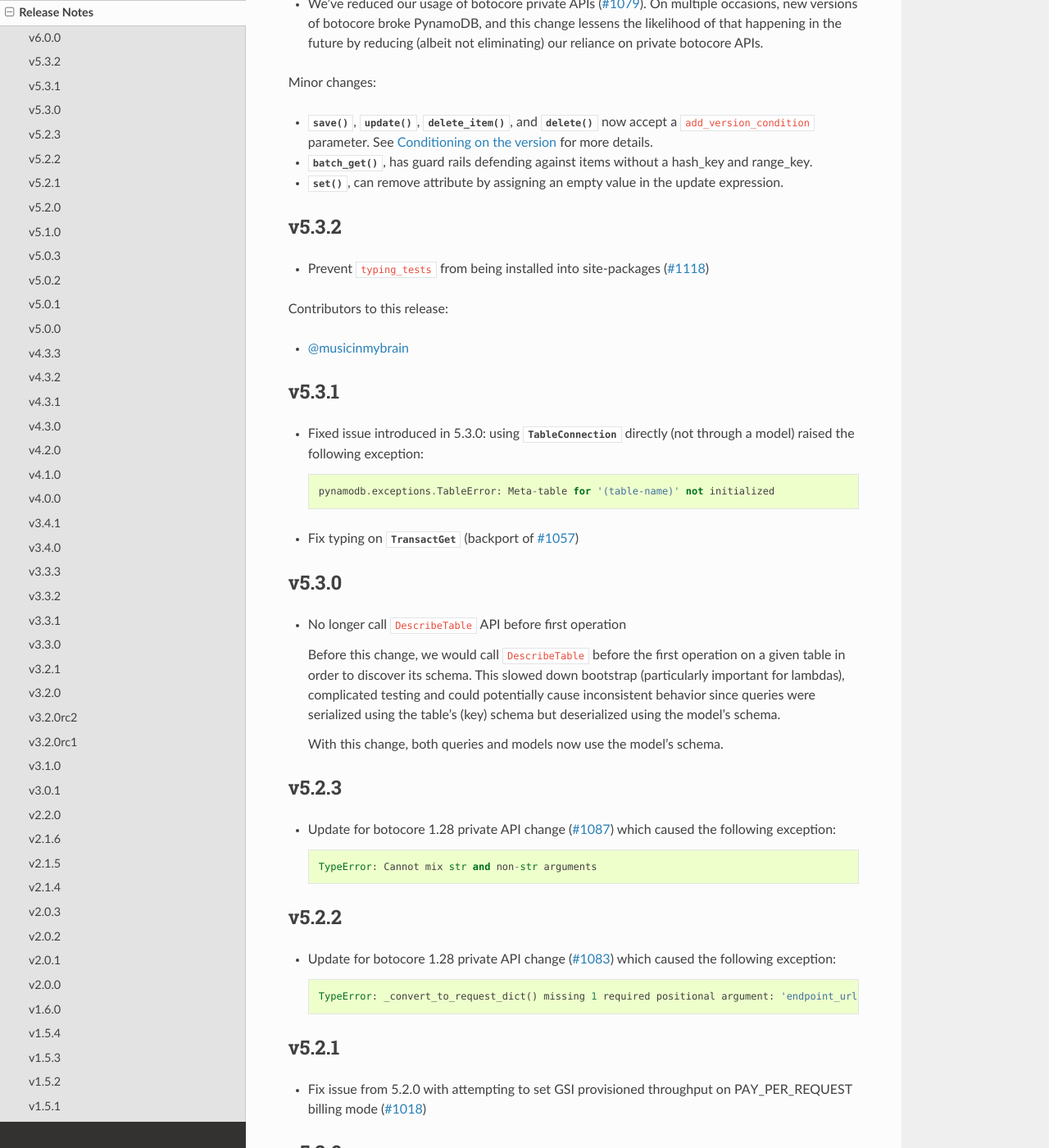
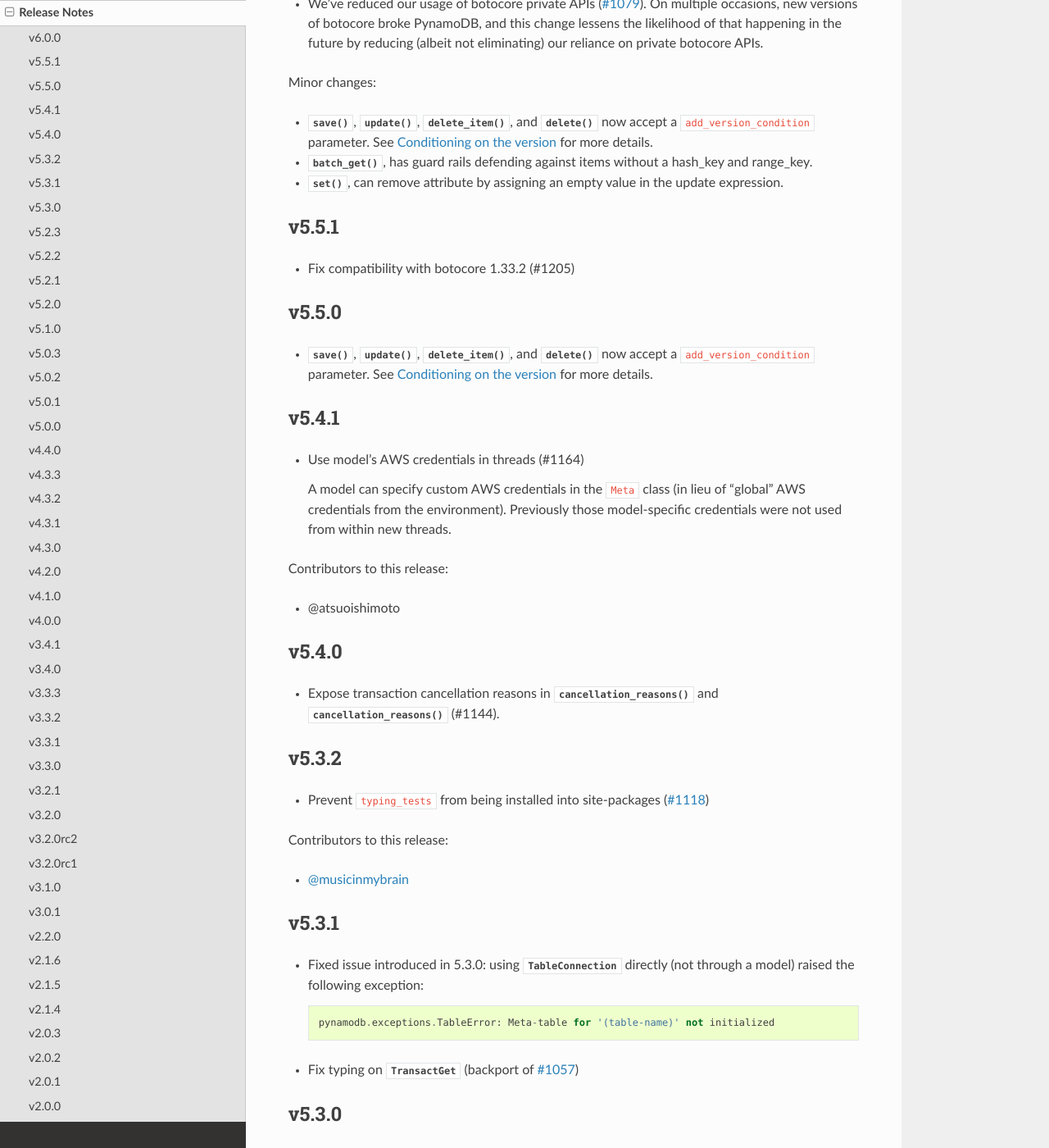
Before and after one commit to pynamodb/PynamoDB, a Sphinx documentation site: the page built from docs/release_notes.rst, in a window 1280 px wide and 1400 px high, scrolled down 983 px. Shown: the whole window at 82% size. Built offline with Sphinx 7.4.7 and the Read the Docs theme 2.0.0, drawn with Linux system fonts in a browser that asks for light colours; some of the changed text lies outside the part shown.

Commit message:
release_notes.rst: merge 4.x and 5.x changes

```diff
--- a/docs/release_notes.rst
+++ b/docs/release_notes.rst
@@ -53,6 +53,33 @@ Minor changes:
 * :meth:`~pynamodb.models.Model.batch_get`, has guard rails defending against items without a hash_key and range_key.
 * :meth:`~pynamodb.attributes.Attribute.set`, can remove attribute by assigning an empty value in the update expression.
 
+v5.5.1
+----------
+* Fix compatibility with botocore 1.33.2 (#1205)
+
+v5.5.0
+----------
+* :meth:`~pynamodb.models.Model.save`, :meth:`~pynamodb.models.Model.update`, :meth:`~pynamodb.models.Model.delete_item`,
+  and :meth:`~pynamodb.models.Model.delete` now accept a ``add_version_condition`` parameter.
+  See :ref:`optimistic_locking_version_condition` for more details.
+
+v5.4.1
+----------
+* Use model's AWS credentials in threads (#1164)
+
+  A model can specify custom AWS credentials in the ``Meta`` class (in lieu of "global"
+  AWS credentials from the environment). Previously those model-specific credentials
+  were not used from within new threads.
+
+Contributors to this release:
+
+* @atsuoishimoto
+
+v5.4.0
+----------
+* Expose transaction cancellation reasons in
+  :meth:`~pynamodb.exceptions.TransactWriteError.cancellation_reasons` and
+  :meth:`~pynamodb.exceptions.TransactGetError.cancellation_reasons` (#1144).
 
 v5.3.2
 ----------
@@ -206,6 +233,11 @@ Contributors to this release:
 * :user:`rchilaka`-amzn
 * :user:`jonathantan`
 
+v4.4.0
+----------
+* Update for botocore 1.28 private API change (#1130) which caused the following exception::
+
+    TypeError: _convert_to_request_dict() missing 1 required positional argument: 'endpoint_url'
 
 v4.3.3
 ----------
```
